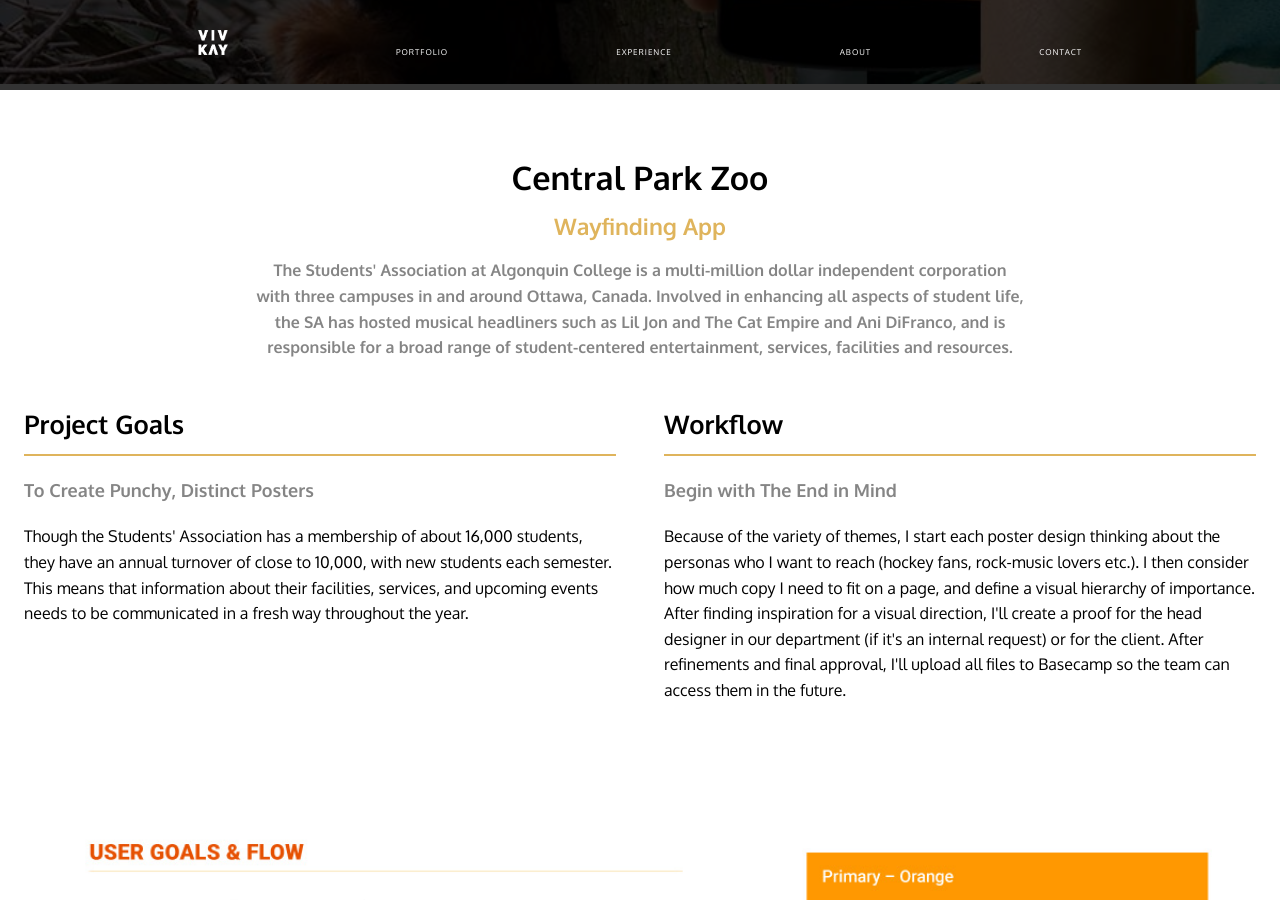
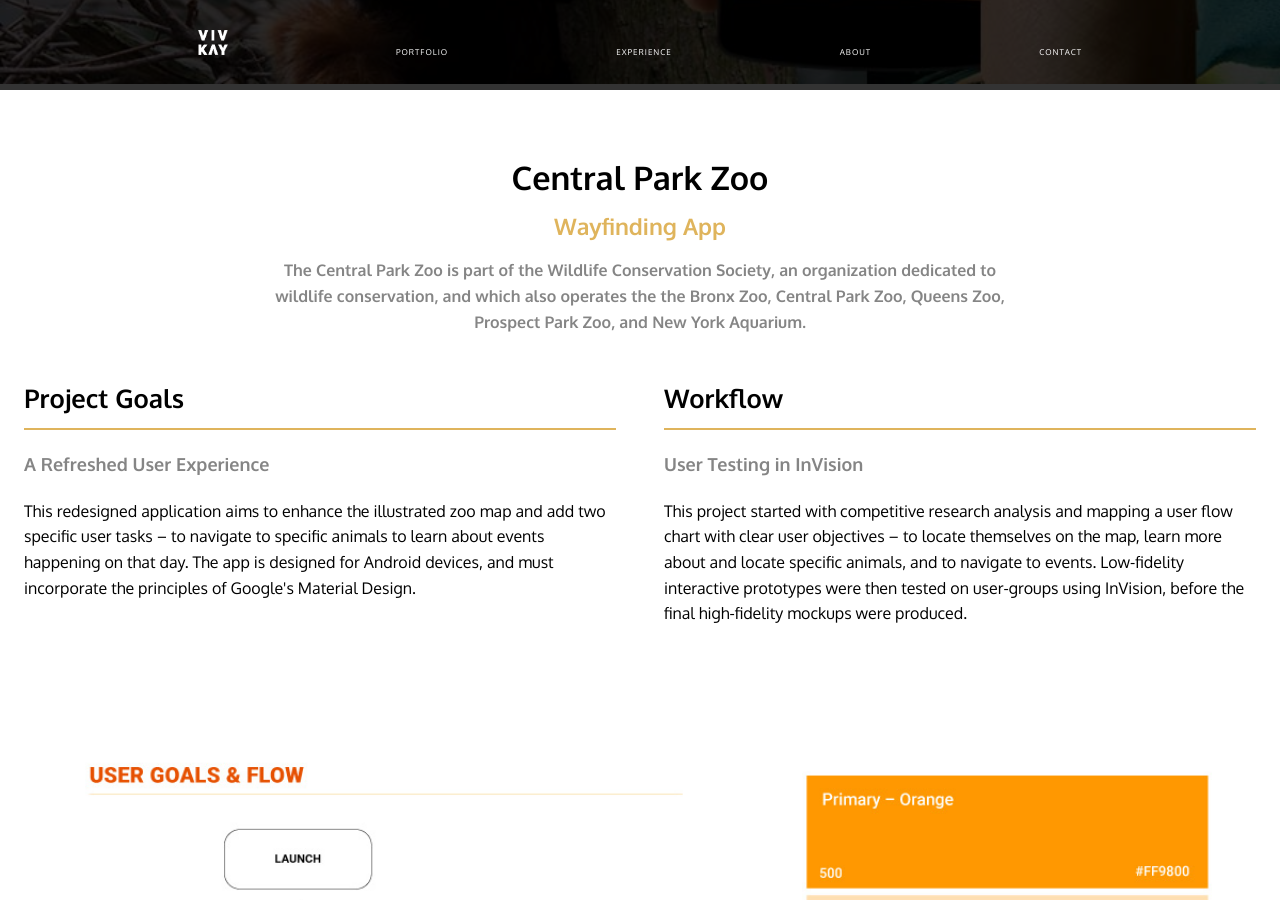
Before and after one commit to vivkay/portfolio-new, a Jekyll site: the page built from zoo-app.html, in a window 1280 px wide and 900 px high, scrolled down 636 px. Built offline with Jekyll 4.4.1, drawn with Linux system fonts in a browser that asks for light colours; Markdown is read by kramdown in place of the engine named in the settings; some of the changed text lies outside the part shown.

Commit message:
updates text

```diff
--- a/zoo-app.html
+++ b/zoo-app.html
@@ -17,42 +17,22 @@
 
 client-summary: Wayfinding App
 
-client-about: The Students' Association at Algonquin College is a multi-million dollar independent corporation with three campuses in and around Ottawa, Canada. Involved in enhancing all aspects of student life, the SA has hosted musical headliners such as Lil Jon and The Cat Empire and Ani DiFranco, and is responsible for a broad range of student-centered entertainment, services, facilities and resources.
+client-about: The Central Park Zoo is part of the Wildlife Conservation Society, an organization dedicated to wildlife conservation, and which also operates the the Bronx Zoo, Central Park Zoo, Queens Zoo, Prospect Park Zoo, and New York Aquarium.
 
-goal-summary: To Create Punchy, Distinct Posters
+goal-summary: A Refreshed User Experience
 
-goal: Though the Students' Association has a membership of about 16,000 students, they have an annual turnover of close to 10,000, with new students each semester. This means that information about their facilities, services, and upcoming events needs to be communicated in a fresh way throughout the year.
+goal: This redesigned application aims to enhance the illustrated zoo map and add two specific user tasks – to navigate to specific animals to learn about events happening on that day. The app is designed for Android devices, and must incorporate the principles of Google's Material Design.
 
-role-summary: Assistant Graphic Designer
+workflow-summary: User Testing in InVision
 
-role: I am lucky to have a lot of creative freedom for each project; I am responsible for conceptualizing and designing each poster, and for managing my assigned projects on basecamp. I am also the co-host of a weekly web series for the SA, with views ranging from 300 to 15,000 (but that's another story).
+workflow: This project started with competitive research analysis and mapping a user flow chart with clear user objectives – to locate themselves on the map, learn more about and locate specific animals, and to navigate to events. Low-fidelity interactive prototypes were then tested on user-groups using InVision, before the final high-fidelity mockups were produced.
 
-challenge-summary: Keeping it Fresh
+challenge-summary: Anticipating User Expectations
 
-challenge: The large amount of events and services, and the ad-saturated campus environment, creates an interesting design challenge of producing punchy promotional pieces at a fast turnaround. These designs need to be engaging enough to compete with other print promotions across campus.
+challenge: I encountered my most interesting challenge in the user-testing phase. Most users paused when looking at categories of animals when searching for a specific animal. I noticed that users were tapping even small icons of animals on the map, so I turned them into buttons instead, and re-organized the categories according to their zone/area within the zoo, rather than by their categorcial type.
 
-solution-summary: Seizing the Opportunity to Play
+learning-summary: Learning Material Design
 
-solution: The best way to try to keep fresh is to see each new poster project as a way to play with a new technique or idea.
-
-workflow-summary: Begin with The End in Mind
-
-workflow: Because of the variety of themes, I start each poster design thinking about the personas who I want to reach (hockey fans, rock-music lovers etc.). I then consider how much copy I need to fit on a page, and define a visual hierarchy of importance. After finding inspiration for a visual direction, I'll create a proof for the head designer in our department (if it's an internal request) or for the client. After refinements and final approval, I'll upload all files to Basecamp so the team can access them in the future.
-
-process-summary:  Illustrator and Photoshop are my Friends
-
-process:  I use Illustrator and Photoshop for vector art, layout and photo maniuplation. I usually start by putting all required copy on the artboard so that I have a feel for how much space I have to work with. I seek inspiration online using various sites such as Pinterest, Google Images, Niiice.co and Dribbble. Once I found a theme that makes me smile or challenges me, I'll use the software to create the desired look – often using blogs or websites to help me learn new techniques as I go.
-
-bonus-summary: Let's Get Social!
-
-bonus: For every poster I design, I also produce a complimentary digitally optimized graphic for social media posts. Because these are usually a square format, I need to quickly re-jig my initial tabloid layout to fit. This can be an interesting exercise in curating copy and images to create a high-impact in a small space.
-
-learning-summary: Typography Really is King
-
-learning: Because of the fast turn-around of projects, I have seen immense personal growth over the span of just a few months. One thing that I am increasingly respecting, however, is the power of a good clean typographic hierarchy. Without good type, the message often falls apart. But good type can bring everything together and add real purpose and value.
-
-outcomes-summary: Have Fun with It
-
-outcomes: One takeaway from my time with the SA is to have fun with every project. The amazing team in marketing showed me that there's no such thing as a silly suggestion – sometimes the craziest ideas are the best ones. I love the work that the SA design team produces, and will continue to reference their designs as inspirational resources.
+learning: I am still new to the principles of Google Material Design, and having the requirement of applying their principles was a rewarding learning curve. There is still so much to learn, and I am glad to have exposure to this wonderful resource for UI design.
 
 ---
```
